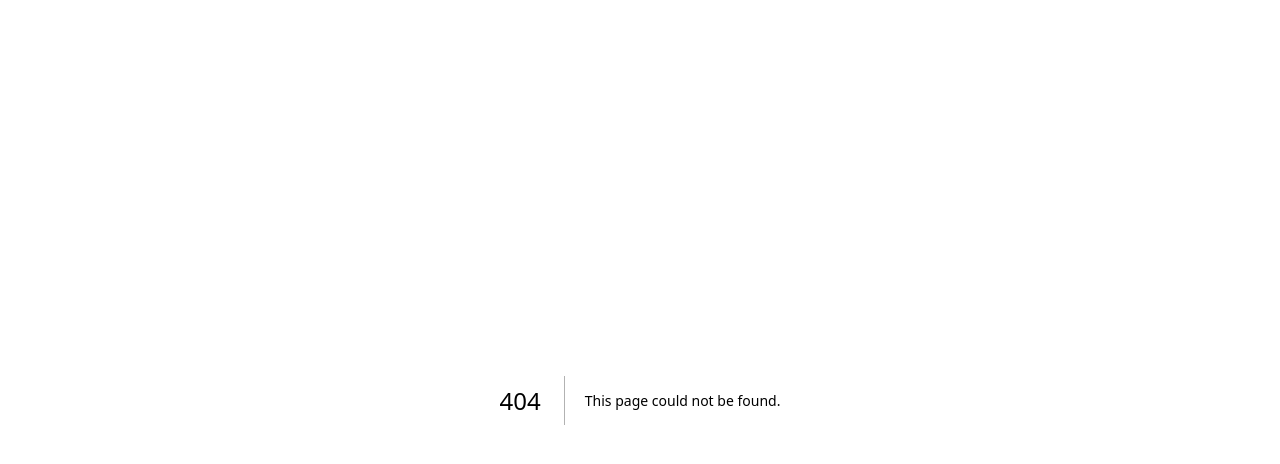
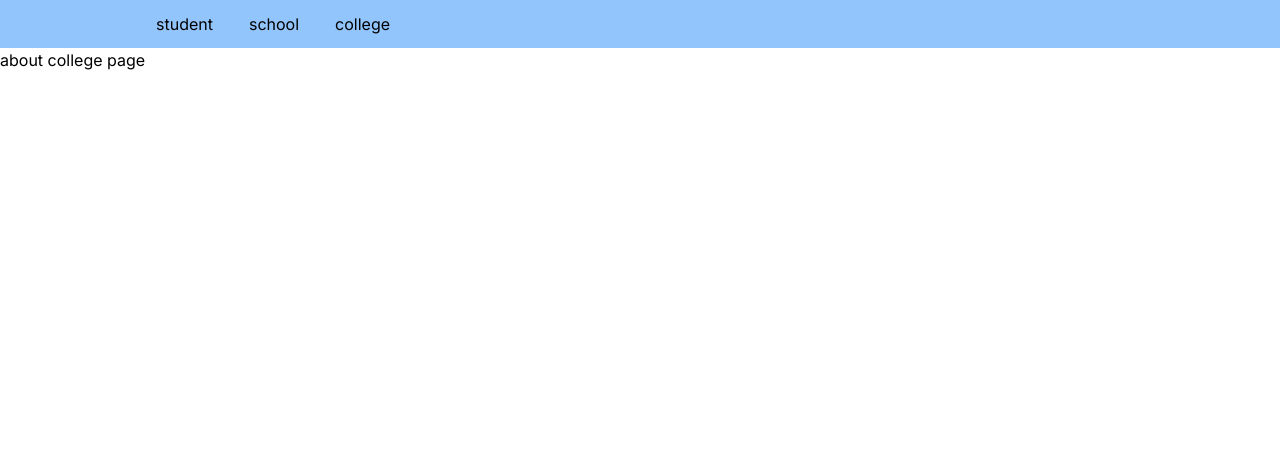
Before and after one commit to Ankit9179/lnext, a Next.js app: page /about/aboutCollege in a window 1280 px wide. Before the commit this address had no page. Shown: the top 464 px of the page. Built offline with nearby package versions, Linux system fonts and the light colour scheme.

Commit message:
common layout

```diff
--- /dev/null
+++ b/src/app/about/aboutCollege/page.js
@@ -0,0 +1,7 @@
+import React from "react";
+
+const page = () => {
+  return <div>about college page</div>;
+};
+
+export default page;
--- /dev/null
+++ b/src/app/about/aboutSchool/page.js
@@ -0,0 +1,7 @@
+import React from "react";
+
+const page = () => {
+  return <div>about school page</div>;
+};
+
+export default page;
--- /dev/null
+++ b/src/app/about/layout.js
@@ -0,0 +1,25 @@
+import Link from "next/link";
+import React from "react";
+
+const layout = ({ children }) => {
+  return (
+    <div>
+      <div className="bg-blue-300">
+        <ul className="flex gap-9 ml-36 p-3">
+          <li>
+            <Link href="/about/aboutStudent">student</Link>
+          </li>
+          <li>
+            <Link href="/about/aboutSchool">school</Link>
+          </li>
+          <li>
+            <Link href="/about/aboutCollege">college</Link>
+          </li>
+        </ul>
+      </div>
+      {children}
+    </div>
+  );
+};
+
+export default layout;
```
Also changed, not shown: 1 other file (tests, documents, lock files or other folders).
